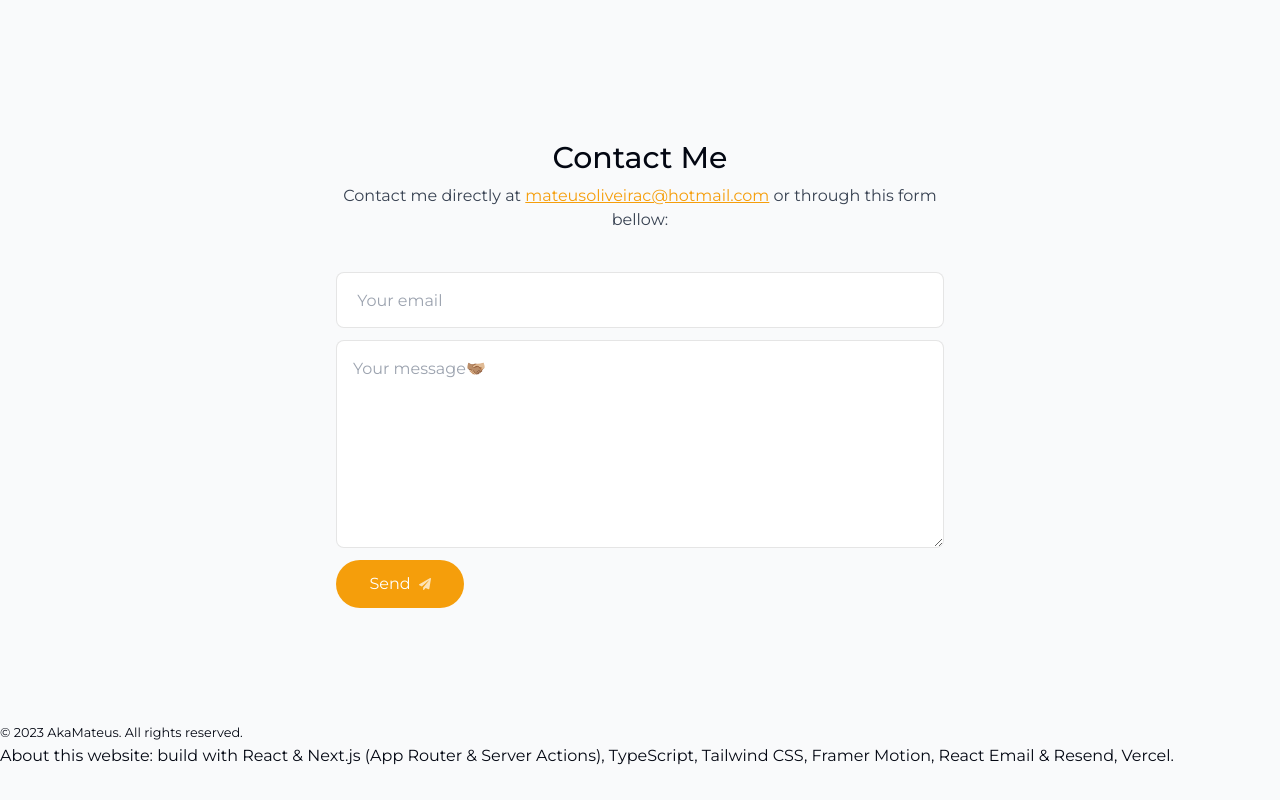
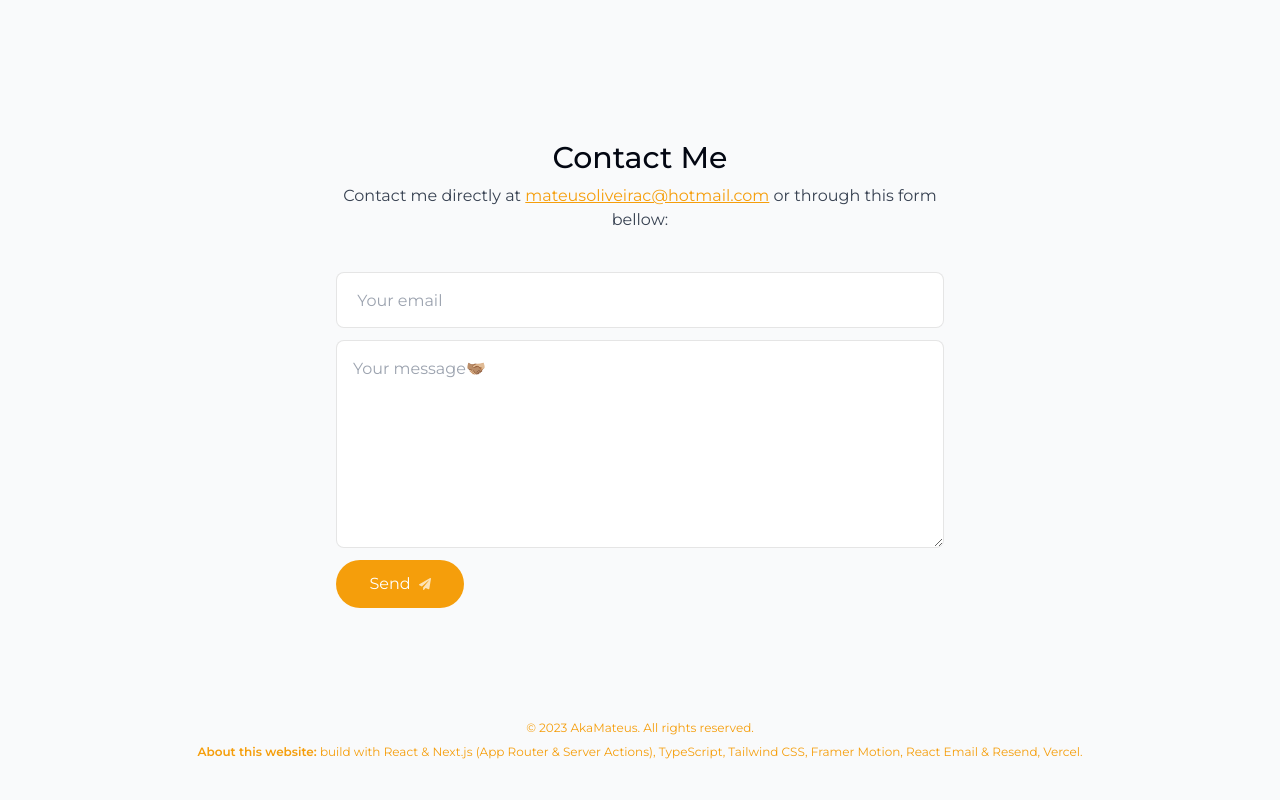
Before and after one commit to akamateus/portfolio, a Next.js app: page / in a window 1280 px wide. Shown: the part 3711-4511 px from the top of the page. Before the commit the page ends 4479 px from the top, so only its background shows below. Built offline with nearby package versions, Linux system fonts and the light colour scheme; no server answers.

Commit message:
added style

```diff
--- a/components/footer.tsx
+++ b/components/footer.tsx
@@ -2,12 +2,14 @@
 
 export default function Footer() {
   return (
-    <footer>
-      <small>&copy; 2023 AkaMateus. All rights reserved.</small>
-      <p>
-        <span>About this website:</span> build with React & Next.js (App Router
-        & Server Actions), TypeScript, Tailwind CSS, Framer Motion, React Email
-        & Resend, Vercel.
+    <footer className="mb-10 px-4 text-center text-amber-500">
+      <small className="mb-2 block text-xs">
+        &copy; 2023 AkaMateus. All rights reserved.
+      </small>
+      <p className="text-xs">
+        <span className="font-semibold">About this website:</span> build with
+        React & Next.js (App Router & Server Actions), TypeScript, Tailwind CSS,
+        Framer Motion, React Email & Resend, Vercel.
       </p>
     </footer>
   );
```
